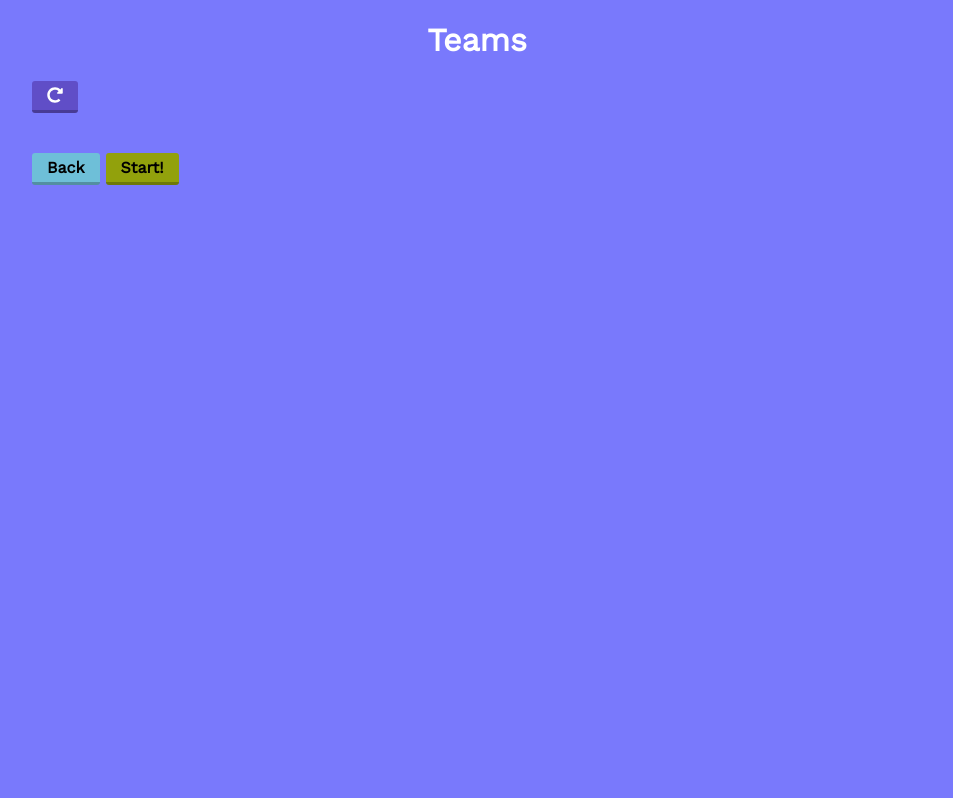
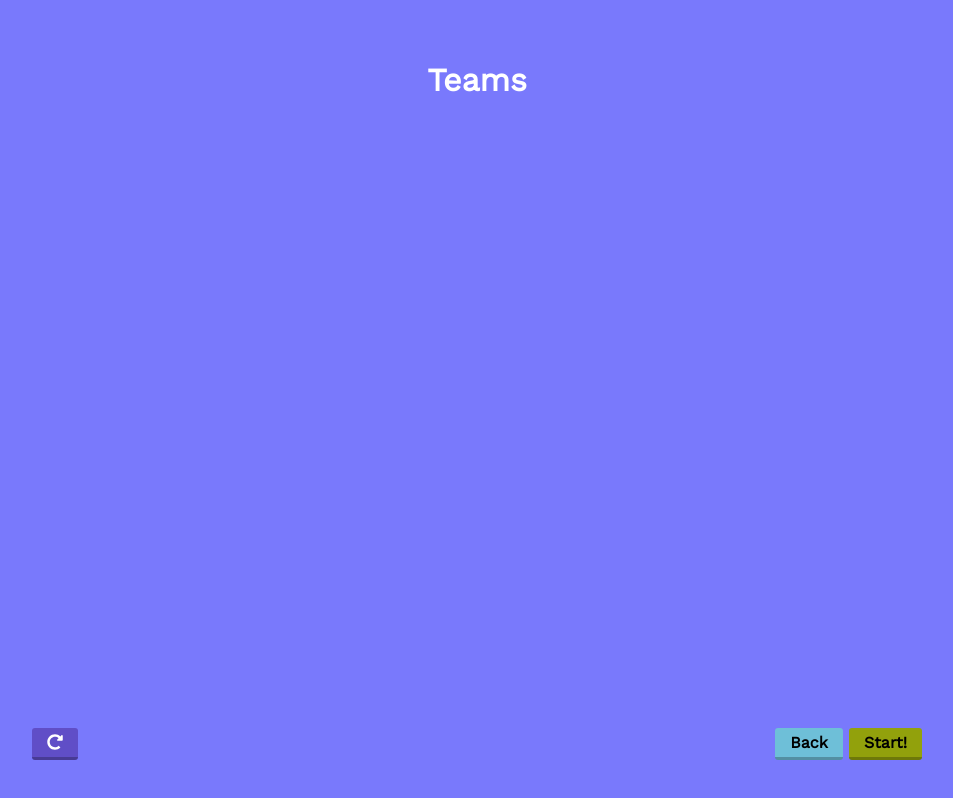
Before and after one commit to jasonckc/NL-gaming-night, a React app: page / in a window 1280 px wide. Both pictures are taken after typing "Sample" into the empty fields and a click on the button "Generate teams". Shown: the whole page, without its empty margins (163-1116 px from the left). Built offline with nearby package versions, Linux system fonts and the light colour scheme.

Commit message:
Center wrappers vertically

```diff
--- a/src/Components/participants.css
+++ b/src/Components/participants.css
@@ -1,10 +1,12 @@
 div.participants-bg {
     background-color: rgb(252, 110, 110);
     color: white;
+    display: flex;
+    justify-content: center;
+    align-items: center;
 }
 
 div.participants-wrapper {
-    height: 100%;
     width: 40%;
     min-width: 300px;
     margin: auto;
--- a/src/Components/ranking.css
+++ b/src/Components/ranking.css
@@ -1,10 +1,12 @@
 div.ranking-bg {
     background-color: rgba(119, 150, 84, 0.877);
     color: white;
+    display: flex;
+    justify-content: center;
+    align-items: center;
 }
 
 div.ranking-wrapper {
-    height: 100%;
     width: 70%;
     min-width: 300px;
     margin: auto;
@@ -12,6 +14,7 @@ div.ranking-wrapper {
 
 h1.ranking-title {
     text-align: center;
+    margin: 0 0 40px 0;
 }
 
 div.ranking-teams {
@@ -21,7 +24,7 @@ div.ranking-teams {
 }
 
 div.ranking-team {
-    margin: 10px;
+    margin: 20px 10px;
     color: black;
     padding: 0;
     border-radius: 5px;
--- a/src/Components/teams.css
+++ b/src/Components/teams.css
@@ -1,13 +1,17 @@
 div.teams-bg {
     background-color: rgb(121, 121, 252);
     color: white;
+    display: flex;
+    justify-content: center;
+    align-items: center;
 }
 
 div.teams-wrapper {
-    height: 100%;
+    height: 90%;
     width: 70%;
     min-width: 350px;
     margin: auto;
+    position: relative;
 }
 
 h1.teams-title {
@@ -52,6 +56,20 @@ div.teams-team ul {
     height: 100%;
 }
 
+div.teams-bottom {
+    width: 100%;
+    position: absolute;
+    bottom: 0;
+}
+
+div.teams-bottom-left {
+    float: left;
+}
+
+div.teams-bottom-right {
+    float: right;
+}
+
 button.teams-btn-back {
     background-color: rgb(110, 191, 216);
 }
--- a/src/Components/teams.js
+++ b/src/Components/teams.js
@@ -26,13 +26,17 @@ class Teams extends Component {
             <div className="teams-bg background">
                 <div className="teams-wrapper">
                     <h1 className="teams-title">Teams</h1>
+                    <div className="teams-teams">{teams}</div>
+                    <div className="teams-bottom">
+                        <div className="teams-bottom-left">
                             <button
                                 className="teams-btn-refresh"
                                 onClick={this.props.refresh}
                             >
                                 <FontAwesomeIcon icon="redo-alt" />
                             </button>
-                    <div className="teams-teams">{teams}</div>
+                        </div>
+                        <div className="teams-bottom-right">
                             <button
                                 className="teams-btn-back"
                                 onClick={this.props.back}
@@ -47,6 +51,8 @@ class Teams extends Component {
                             </button>
                         </div>
                     </div>
+                </div>
+            </div>
         );
     }
 }
--- a/src/index.css
+++ b/src/index.css
@@ -3,6 +3,9 @@
 body, html {
     font-family: 'Work Sans', sans-serif;
     min-height: 100%;
+    display: flex;
+    flex-direction: column;
+    justify-content: center;
 }
 
 div.background {
```
Lines whose indentation alone changed are shown as unchanged.
